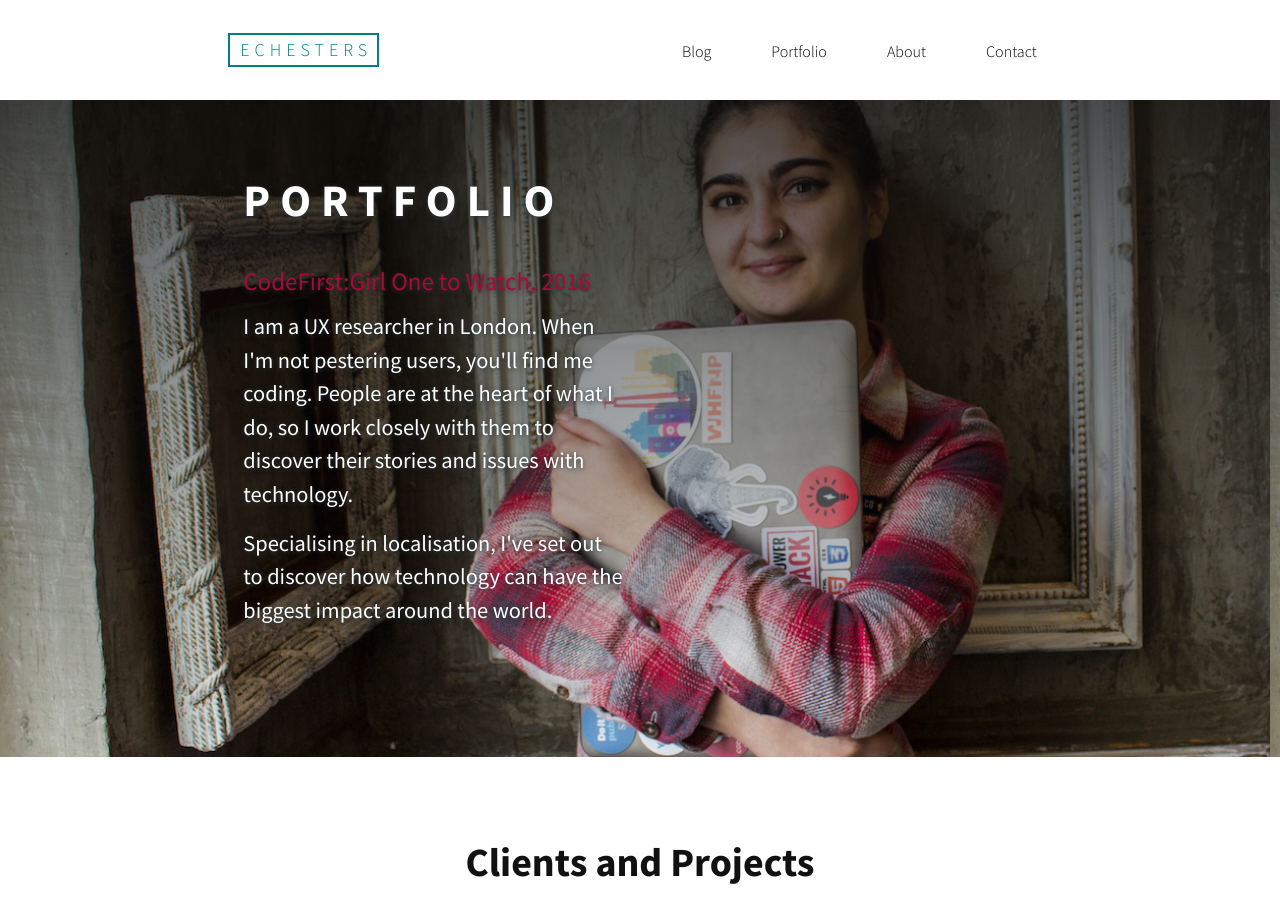
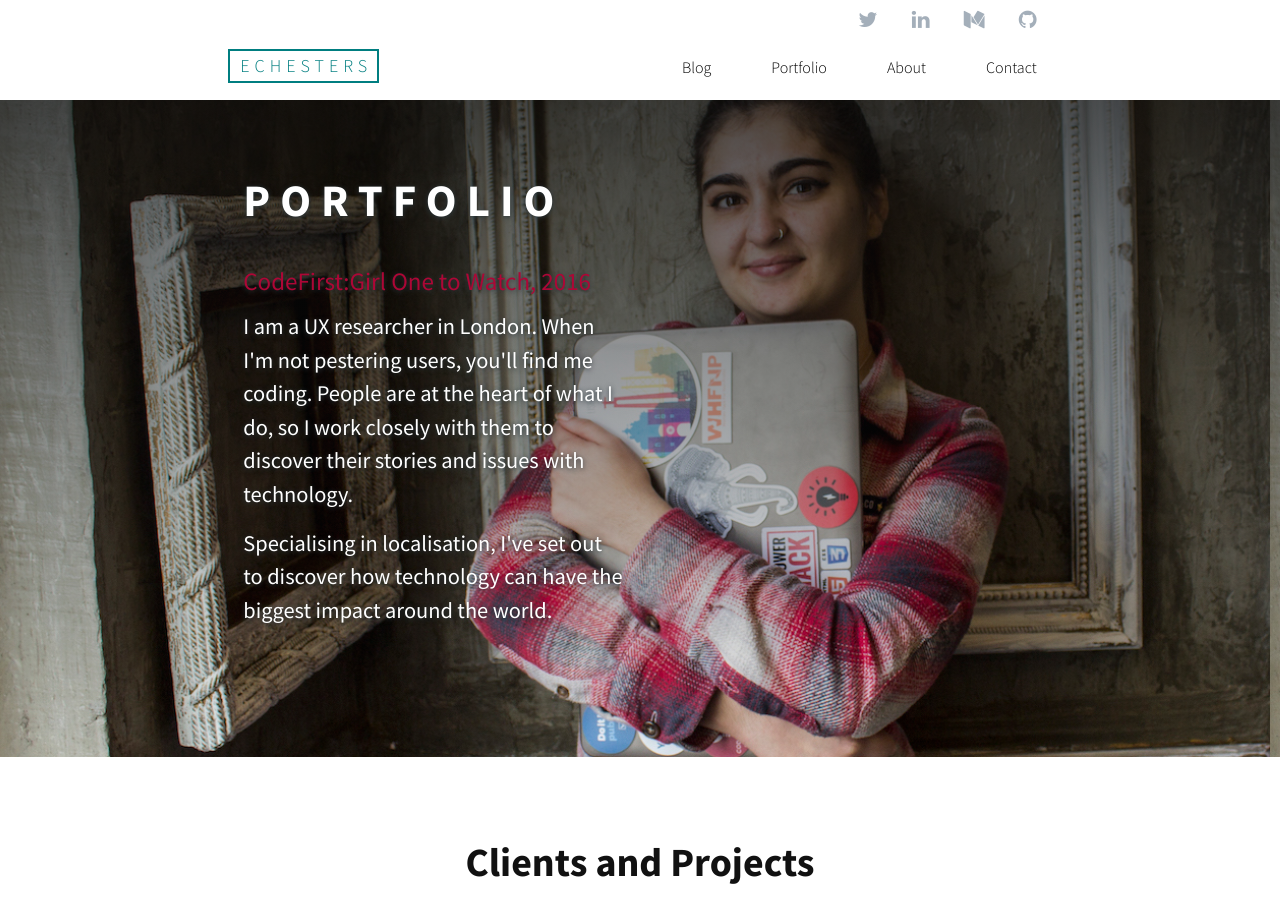
Before and after one commit to EChesters/echesters.github.io, a Jekyll site: the page built from portfolio.html, in a window 1280 px wide and 900 px high. Built offline with Jekyll 4.4.1, drawn with Linux system fonts in a browser that asks for light colours; nearby versions of some CDN libraries; comment, search, counter and statistics services are not loaded.

Commit message:
Restyled navigation to be white, bigger and include social media

```diff
--- a/_includes/navbar.html
+++ b/_includes/navbar.html
@@ -1,5 +1,25 @@
 <nav class="navbar navbar-default navbar-fixed-top" role="navigation">
-  <div class="col-xs-10 col-sm-8 position central inner-nav">
+  <div class="row">
+    <div class="col-xs-12 col-sm-8 position central">
+      <div id="social-media" class="position right">
+        <ul>
+          <li>
+            <a href="//twitter.com/EChesters"><i class="fa fa-twitter" aria-hidden="true"></i><span class="sr-only">Twitter</span></a>
+          </li>
+          <li>
+            <a href="//uk.linkedin.com/in/elizabeth-chesters-a9297883"><i class="fa fa-linkedin" aria-hidden="true"></i><span class="sr-only">Linked In</span></a>
+          </li>
+          <li>
+            <a href="//medium.com/@EChesters/"><i class="fa fa-medium" aria-hidden="true"></i><span class="sr-only">Medium</span></a>
+          </li>
+          <li>
+            <a href="//github.com/EChesters/"><i class="fa fa-github" aria-hidden="true"></i><span class="sr-only">Github</span></a>
+          </li>
+        </ul>
+      </div>
+    </div>
+  </div>
+  <div class="col-xs-10 col-sm-8 position central">
     <div class="navbar-header">
       <button type="button" class="navbar-toggle collapsed" data-toggle="collapse" data-target="#mynavbar" aria-expanded="false">
         <span class="sr-only">Toggle Navigation</span>
--- a/_sass/_nav.scss
+++ b/_sass/_nav.scss
@@ -61,16 +61,12 @@ nav {
       color: $brand-secondary;
 
       &:before{
-          visibility: visible;
-          -webkit-transform: scaleX(1);
-          transform: scaleX(1);
-        }
+        visibility: visible;
+        -webkit-transform: scaleX(1);
+        transform: scaleX(1);
+      }
     }
   }
-}
-
-.inner-nav {
-  @include vertical-align(50%);
 }
 
 .navbar-default .navbar-nav > li > a {
@@ -118,3 +114,21 @@ ul.nav {
   font-family: $logo-font-light;
   font-size: $logo-size;
 }
+
+#social-media {
+  ul {
+    margin: calc( #{$spacing-unit}/6);
+    margin-right: calc(#{$spacing-unit}/3);
+    list-style: none;
+    font-size: $logo-size;
+
+    li {
+      display: inline-block;
+
+      a {
+        color: $grey-color-light;
+        margin: 0 calc( #{$spacing-unit} /2 );
+      }
+    }
+  }
+}
```
